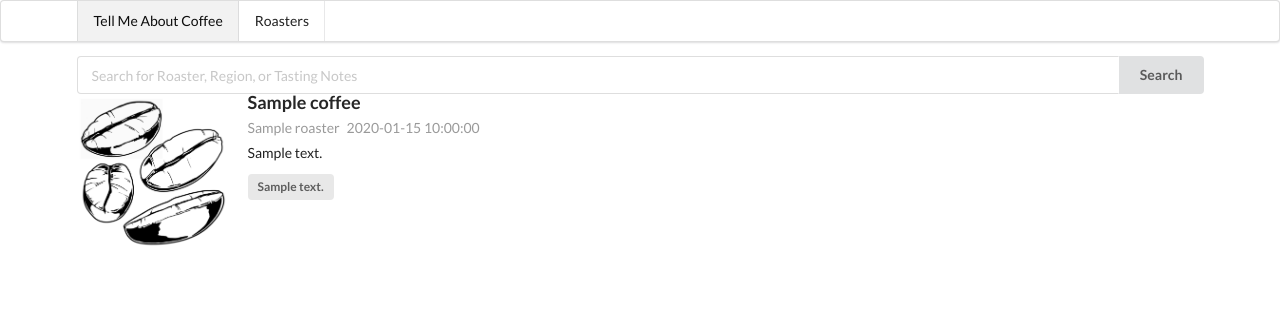
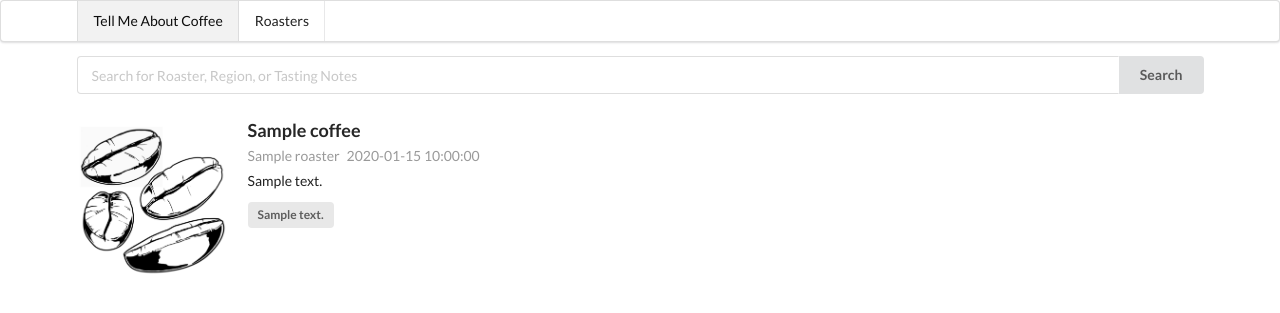
Before and after one commit to billyfung/tellmeabout.coffee, a Flask app: template templates/index.html in a window 1280 px wide. Shown: the top 313 px of the page. Run offline with Flask 2, Linux system fonts and the light colour scheme; the template is opened without the code that fills it: most values are stand-ins (such as "Sample title", 1, 10 or a date in 2020); data that the repository does not hold is empty; some libraries are stand-ins or nearby versions.

Commit message:
fixed spacing and tasting notes display

```diff
--- a/templates/index.html
+++ b/templates/index.html
@@ -32,13 +32,17 @@
   </div>
 </div>
 
+<div class="ui grid">
+<div class="sixteen wide column">
 <div class="ui container">
   <div class="ui fluid action input">
     <input type ="text" placeholder="Search for Roaster, Region, or Tasting Notes">
     <div class="ui button">Search</div>
   </div>
 </div>
+</div>
 
+<div class="sixteen wide column">
 <div class="ui container">
   {% for coffee in coffees %}
   <div class="ui relaxed divided items">
@@ -56,11 +60,15 @@
         {{ coffee.description }}
       </div>
       <div class="extra">
-        <div class="ui label">{{ coffee.notes }}</div>
+      {% for note in coffee.notes.replace('&', ',').split(',') %}
+        <div class="ui label">{{ note.strip() }}</div>
+      {% endfor %}
       </div>
     </div>
   </div>
   {% endfor %}
+</div>
+</div>
 </div>
 
 
```
